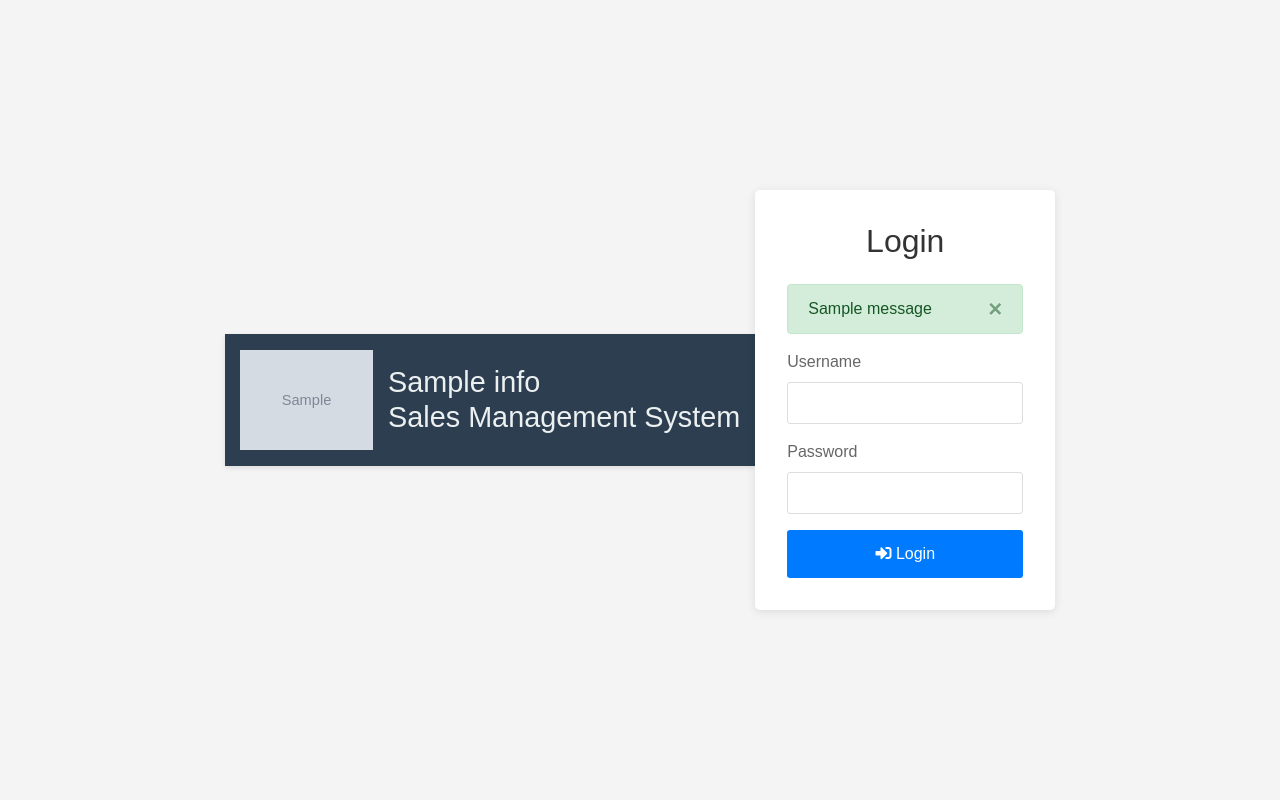
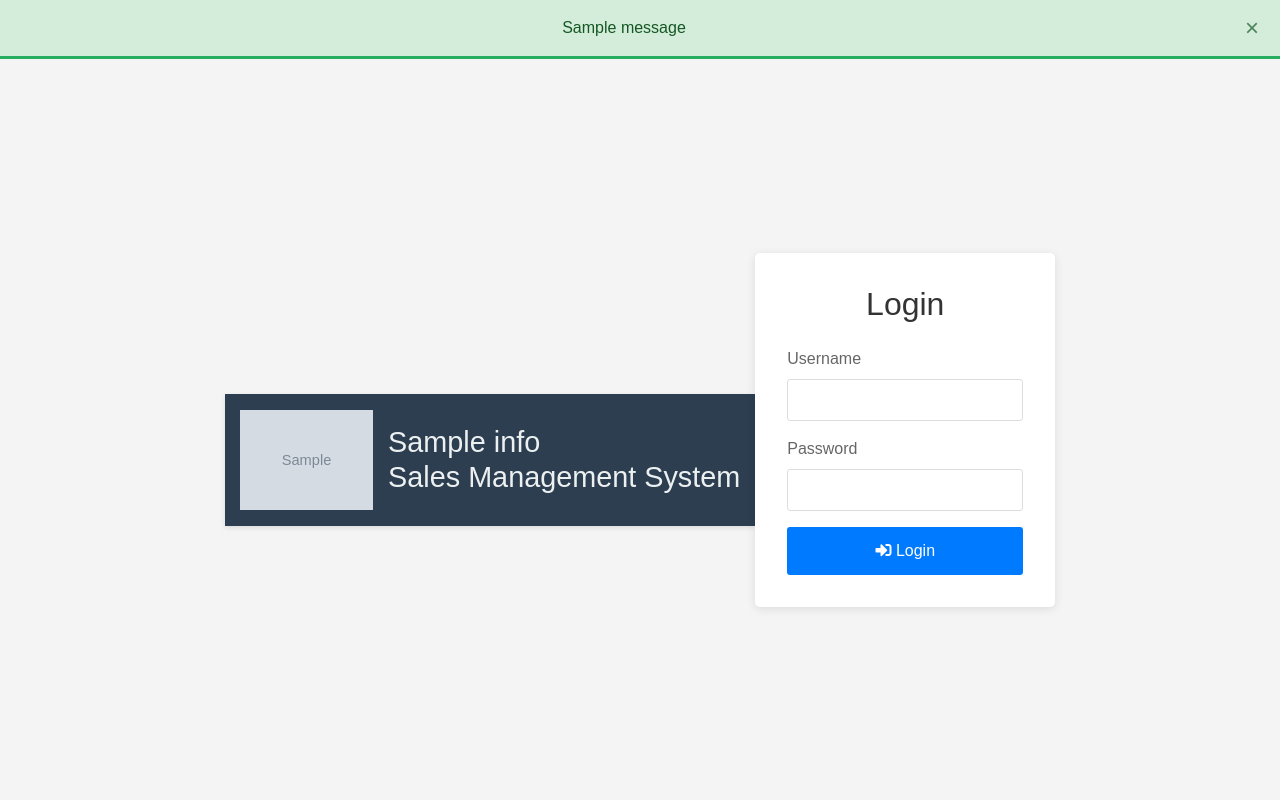
Before and after one commit to EccentricWkshp/sales_tracker, a Flask app: page /login in a window 1280 px wide. Run offline with Flask 3, Linux system fonts and the light colour scheme; tables that the repository leaves empty hold one stand-in row (values such as "Sample post"); grey boxes marked "Sample" are stand-in pictures; one stand-in notice (Sample message) is shown; some libraries are stand-ins or nearby versions.

Commit message:
Fixed alert message style and placement.

```diff
--- a/templates/login.html
+++ b/templates/login.html
@@ -12,6 +12,7 @@
             background: #2c3e50;
             color: #ecf0f1;
             padding: 1rem 0;
+            margin-top: 60px;
             box-shadow: 0 2px 5px rgba(0,0,0,0.1);
         }
 
@@ -50,6 +51,7 @@
             background-color: #f4f4f4;
             margin: 0;
             padding: 0;
+            padding-top: 60px;
             display: flex;
             justify-content: center;
             align-items: center;
@@ -101,18 +103,71 @@
         .flash-messages {
             list-style-type: none;
             padding: 0;
-            margin-bottom: 1rem;
+            margin: 0;
+            position: fixed;
+            top: 0;
+            left: 0;
+            right: 0;
+            z-index: 2000;
         }
         .flash-message {
+            padding: 1rem 3rem 1rem 1rem;
+            margin: 0;
+            text-align: center;
+            font-weight: 500;
+            position: relative;
+        }
+        .flash-close {
+            position: absolute;
+            right: 1rem;
+            top: 50%;
+            transform: translateY(-50%);
+            background: none;
+            border: none;
+            font-size: 1.5rem;
+            cursor: pointer;
+            opacity: 0.7;
+            padding: 0;
+            width: 24px;
+            height: 24px;
+            line-height: 1;
+            color: inherit;
+        }
+        .flash-close:hover {
+            opacity: 1;
+        }
+        .flash-info {
+            background-color: #d1ecf1;
+            color: #0c5460;
+            border-bottom: 3px solid #3498db;
+        }
+        .flash-error {
             background-color: #f8d7da;
             color: #721c24;
-            padding: 0.75rem;
-            border-radius: 3px;
-            margin-bottom: 0.5rem;
+            border-bottom: 3px solid #c0392b;
+        }
+        .flash-success {
+            background-color: #d4edda;
+            color: #155724;
+            border-bottom: 3px solid #27ae60;
         }
     </style>
 </head>
 <body>
+    <!-- Display flash messages -->
+    {% with messages = get_flashed_messages(with_categories=true) %}
+    {% if messages %}
+        <ul class="flash-messages">
+            {% for category, message in messages %}
+                <li class="flash-message flash-{{ category }}">
+                    {{ message }}
+                    <button type="button" class="flash-close" onclick="this.parentElement.remove()">&times;</button>
+                </li>
+            {% endfor %}
+        </ul>
+    {% endif %}
+    {% endwith %}
+
     <header>
         <div class="container">
             <div id="branding">
@@ -130,25 +185,9 @@
             </div>
         </div>
     </header>
+
     <div class="login-container">
         <h2>Login</h2>
-
-        <!-- Display flash messages -->
-        {% with messages = get_flashed_messages(with_categories=true) %}
-        {% if messages %}
-            <div class="mt-4">
-                {% for category, message in messages %}
-                    <div class="alert alert-{{ category }} alert-dismissible fade show" role="alert">
-                        {{ message }}
-                        <button type="button" class="close" data-dismiss="alert" aria-label="Close">
-                            <span aria-hidden="true">&times;</span>
-                        </button>
-                    </div>
-                {% endfor %}
-            </div>
-        {% endif %}
-        {% endwith %}
-
         <form method="POST" action="{{ url_for('login', next=next) }}">
             <div class="form-group">
                 <label for="username">Username</label>
```
Also changed, not shown: static/styles.css (+51 -0 lines), templates/base.html (+14 -0 lines), README.md.
